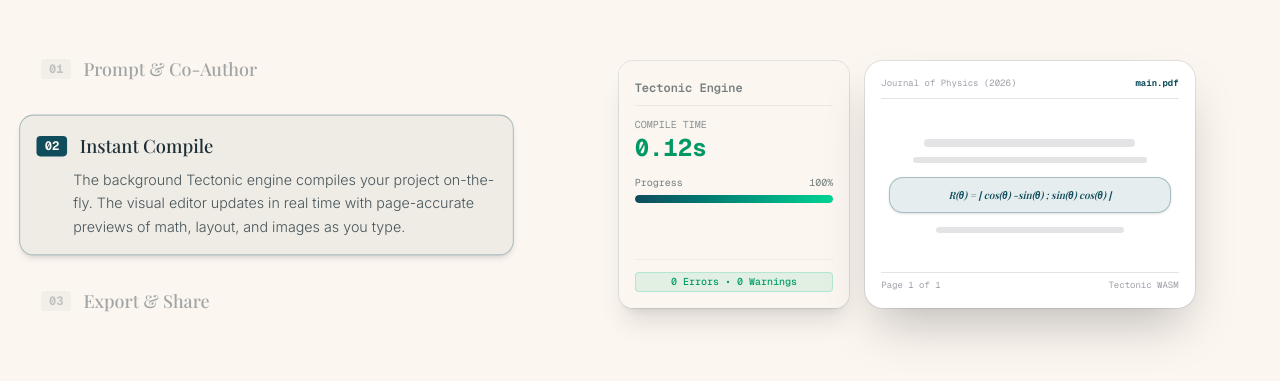
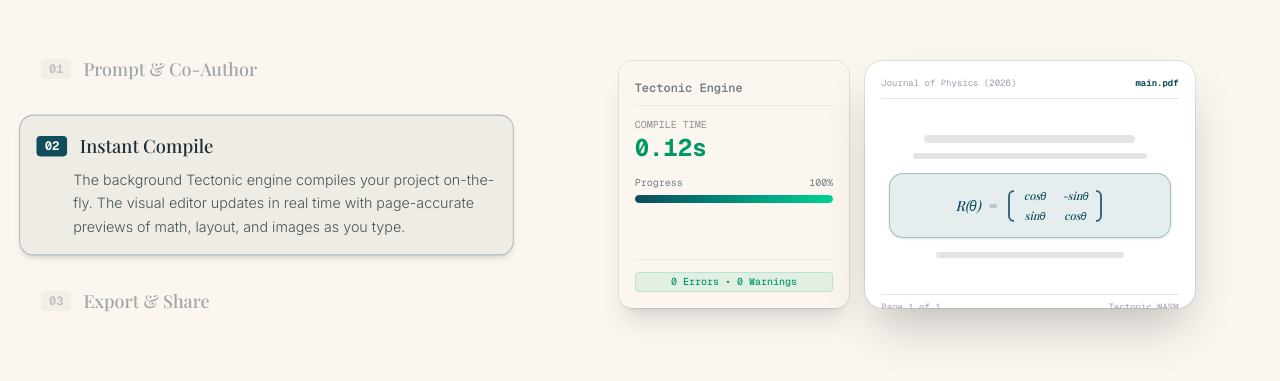
Before and after one commit to Fankrits/SomeScript, a Next.js app in the folder apps/web/: page / in a window 1280 px wide. Shown: the part 2141-2522 px from the top of the page. Built offline with nearby package versions, Linux system fonts and the light colour scheme; a web font is replaced by a local one.

Commit message:
feat(web): redesign PDF preview equation with authentic LaTeX matrix brackets and typography

```diff
--- a/apps/web/components/sections/how-it-works-canvases.tsx
+++ b/apps/web/components/sections/how-it-works-canvases.tsx
@@ -187,11 +187,25 @@ export function Step2TectonicCompileCanvas() {
         <div className="flex-1 flex flex-col justify-center items-center gap-2.5 my-3 px-2">
           <div className="h-2 bg-zinc-200 dark:bg-zinc-800 w-3/4 rounded-full" />
           <div className="h-1.5 bg-zinc-200 dark:bg-zinc-800 w-5/6 rounded-full" />
-          <div className="w-full bg-primary/10 border border-primary/30 p-2.5 rounded-xl my-1 flex flex-col items-center justify-center gap-1 shadow-sm">
-            <span className="text-[10px] font-serif italic text-primary font-semibold">
-              R(θ) = [ cos(θ)  -sin(θ) ;  sin(θ)  cos(θ) ]
-            </span>
+
+          {/* Authentic Rendered LaTeX Matrix Equation */}
+          <div className="w-full bg-primary/10 border border-primary/30 p-3 rounded-xl my-1 flex flex-col items-center justify-center shadow-sm">
+            <div className="flex items-center gap-2 font-serif text-sm text-foreground">
+              <span className="italic font-medium text-primary">R(&theta;)</span>
+              <span className="text-primary font-medium">=</span>
+              <div className="inline-flex items-center px-0.5">
+                <div className="w-1.5 h-8 border-l-2 border-y-2 border-primary/80 rounded-l-md" />
+                <div className="grid grid-cols-2 gap-x-3.5 gap-y-1 px-2 py-0.5 text-[11px] font-serif italic text-center text-primary font-medium">
+                  <span>cos&theta;</span>
+                  <span>-sin&theta;</span>
+                  <span>sin&theta;</span>
+                  <span>cos&theta;</span>
+                </div>
+                <div className="w-1.5 h-8 border-r-2 border-y-2 border-primary/80 rounded-r-md" />
+              </div>
+            </div>
           </div>
+
           <div className="h-1.5 bg-zinc-200 dark:bg-zinc-800 w-2/3 rounded-full" />
         </div>
 
```
